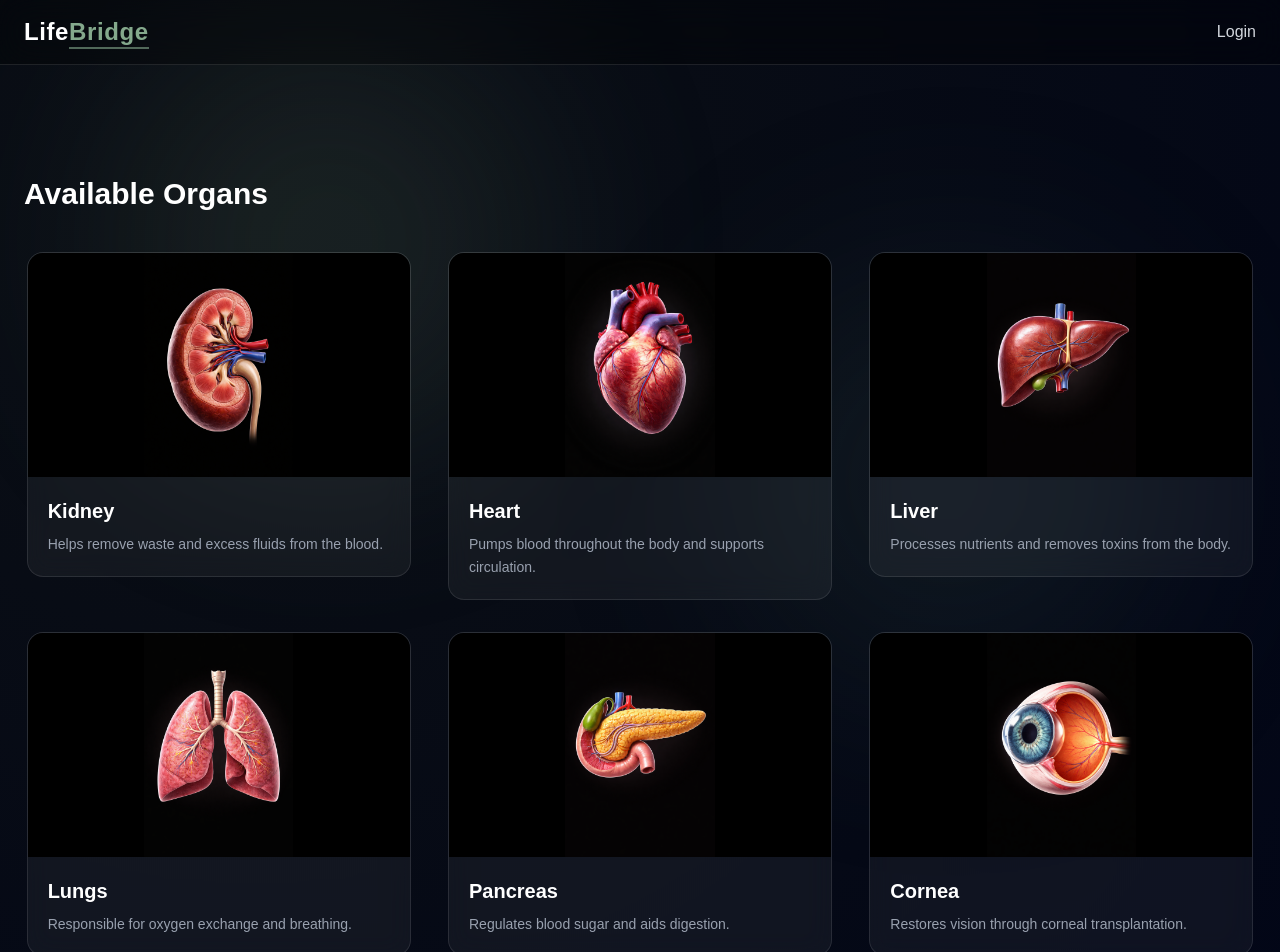
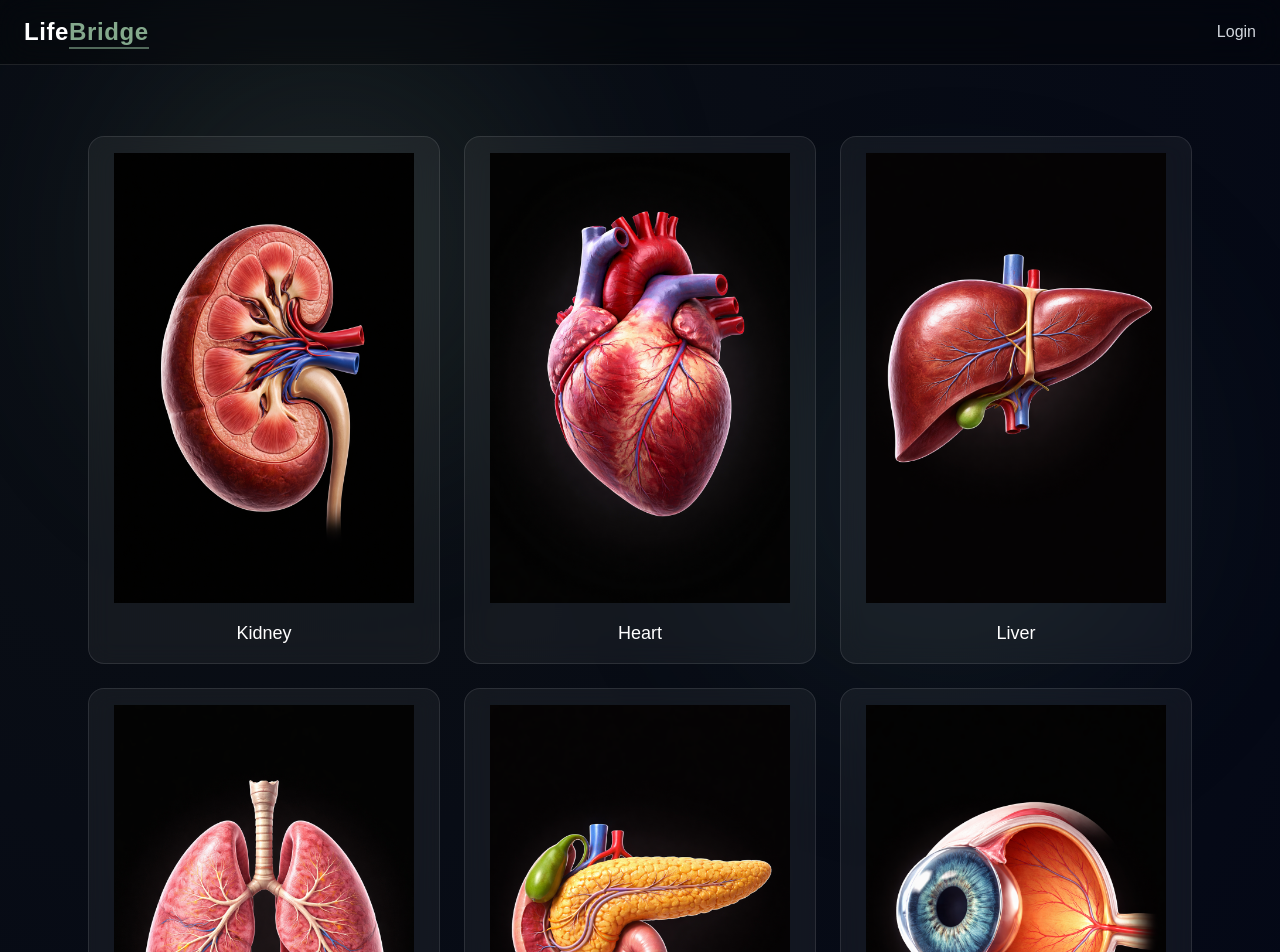
Before and after one commit to Charan-vamshi/jeevansetu-organ-donation-mvp, a Next.js app: page /organs in a window 1280 px wide. Shown: the top 952 px of the page. Built offline with nearby package versions, Linux system fonts and the light colour scheme.

Commit message:
Added interactive cost overlay on organ cards

```diff
--- a/components/organ/OrganGrid.tsx
+++ b/components/organ/OrganGrid.tsx
@@ -1,66 +1,85 @@
 "use client";
 
-import { motion } from "framer-motion";
-import OrganCard from "./OrganCard";
-import { staggerContainer } from "@/components/animations/motionVariants";
+import Image from "next/image";
 
 const organs = [
   {
     name: "Kidney",
-    description: "Helps remove waste and excess fluids from the blood.",
     image: "/organs/kidney.png",
+    cost: "$10,000 – $20,000",
   },
   {
     name: "Heart",
-    description: "Pumps blood throughout the body and supports circulation.",
     image: "/organs/heart.png",
+    cost: "$50,000 – $100,000",
   },
   {
     name: "Liver",
-    description: "Processes nutrients and removes toxins from the body.",
     image: "/organs/liver.png",
+    cost: "$40,000 – $80,000",
   },
   {
     name: "Lungs",
-    description: "Responsible for oxygen exchange and breathing.",
     image: "/organs/lungs.png",
+    cost: "$30,000 – $60,000",
   },
   {
     name: "Pancreas",
-    description: "Regulates blood sugar and aids digestion.",
     image: "/organs/pancreas.png",
+    cost: "$25,000 – $50,000",
   },
   {
     name: "Cornea",
-    description: "Restores vision through corneal transplantation.",
     image: "/organs/cornea.png",
+    cost: "$5,000 – $10,000",
+  },
+  {
+    name: "Brain",
+    image: "/organs/brain.png",
+    cost: "$70,000 – $120,000",
   },
 ];
 
-const MotionDiv = motion.div as any;
-
 export default function OrganGrid() {
   return (
-    <section className="px-6 py-20 max-w-7xl mx-auto">
-      <h2 className="text-3xl font-semibold text-white mb-10">
-        Available Organs
-      </h2>
+    <div className="grid md:grid-cols-3 gap-6 px-6 py-10 max-w-6xl mx-auto">
+      {organs.map((organ, i) => (
+        <div
+          key={i}
+          className="relative group rounded-xl overflow-hidden glass p-4"
+        >
+          {/* Image */}
+          <Image
+            src={organ.image}
+            alt={organ.name}
+            width={300}
+            height={200}
+            className="mx-auto"
+          />
 
-      <MotionDiv
-        variants={staggerContainer}
-        initial="hidden"
-        animate="visible"
-        className="grid grid-cols-1 sm:grid-cols-2 lg:grid-cols-3 gap-8"
-      >
-        {organs.map((organ, index) => (
-          <OrganCard
-            key={index}
-            name={organ.name}
-            description={organ.description}
-            image={organ.image}
-          />
-        ))}
-      </MotionDiv>
-    </section>
+          {/* Name */}
+          <h3 className="text-center text-white mt-4 text-lg">
+            {organ.name}
+          </h3>
+
+          {/* 🔥 Hover Overlay */}
+          <div className="absolute inset-0 bg-black/40 opacity-0 group-hover:opacity-100 transition-all duration-300 flex items-end">
+
+            <div className="w-full p-4 transform translate-y-6 group-hover:translate-y-0 transition-all duration-300">
+
+              <p className="text-xs text-gray-300">
+                Estimated Surgery Cost
+              </p>
+
+              <p className="text-white font-semibold text-lg">
+                {organ.cost}
+              </p>
+
+            </div>
+
+          </div>
+        </div>
+      ))}
+    </div>
   );
 }
```
